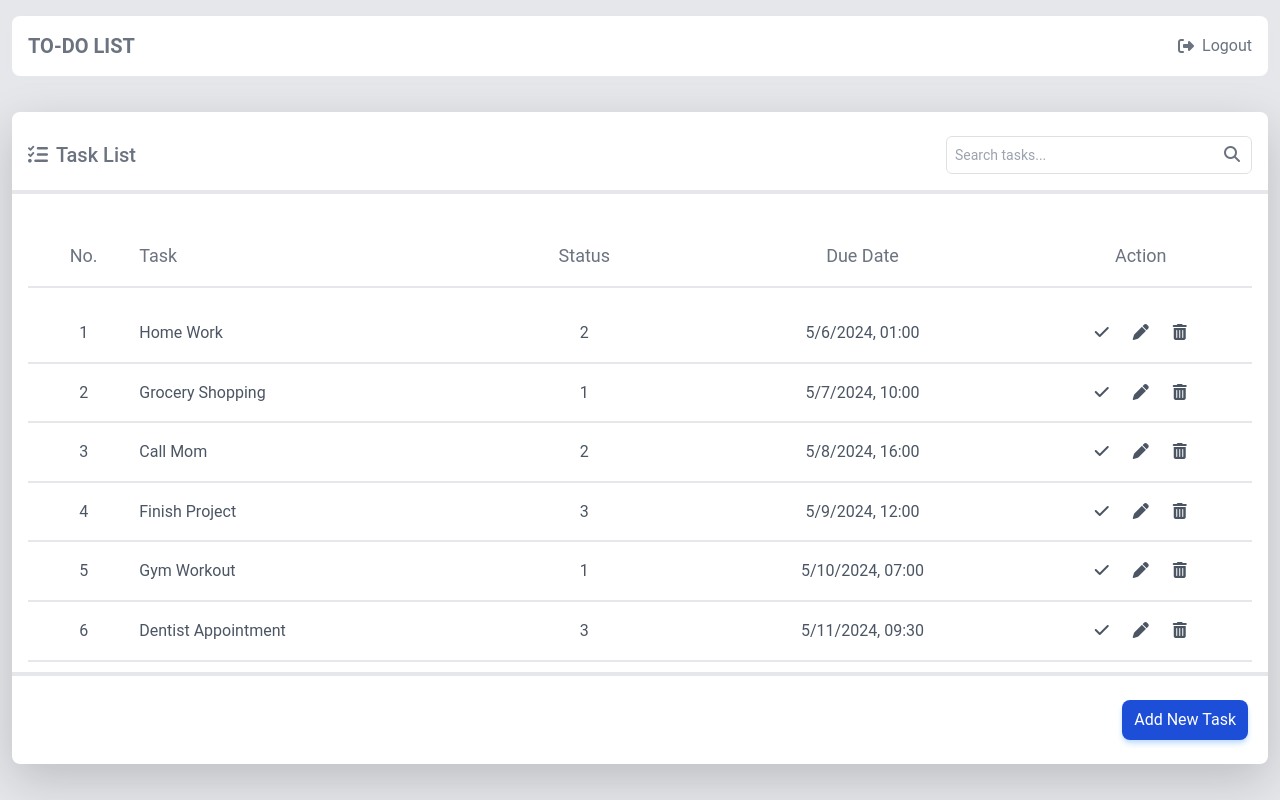
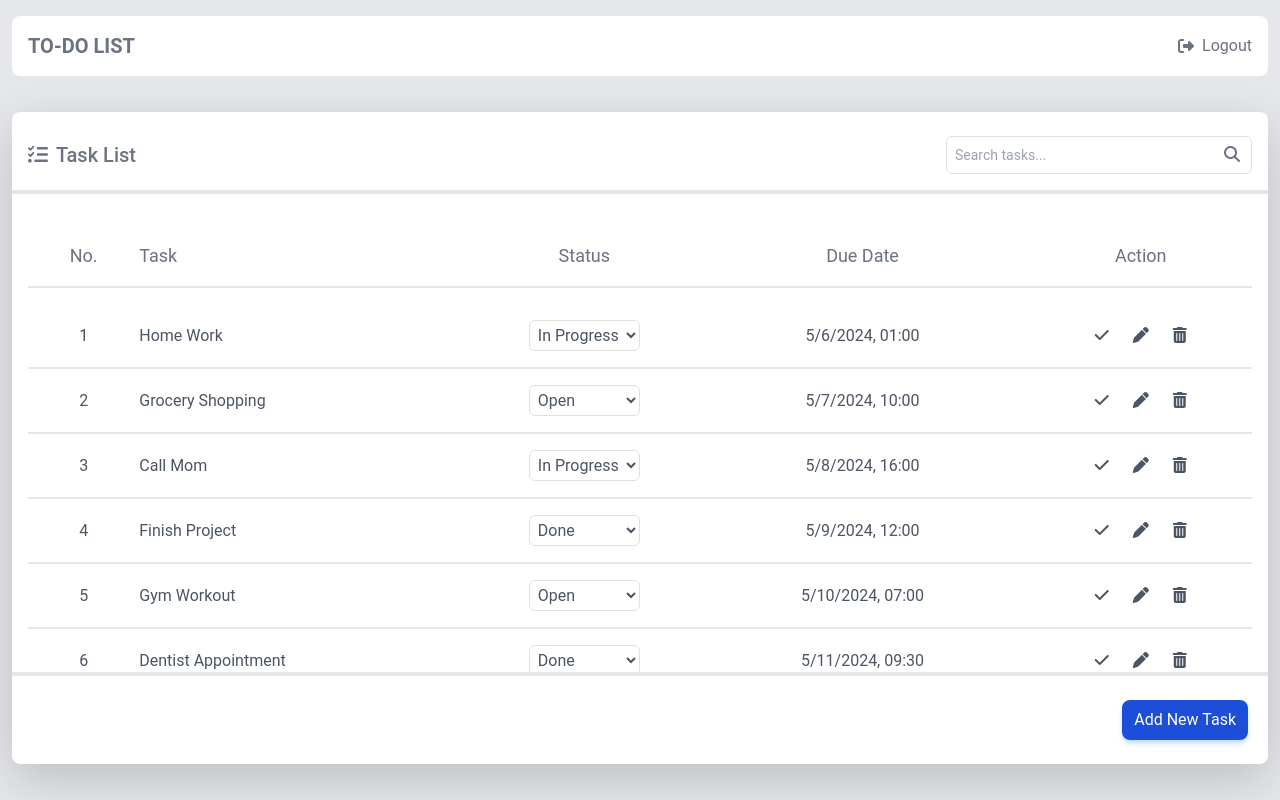
Before and after one commit to Germanium-Morina/TO-DO-LIST-APP, a React (Create React App) app in the folder front-end/: page /taskTable in a window 1280 px wide. Built offline with nearby package versions, Linux system fonts and the light colour scheme.

Commit message:
adding the select option to status section

```diff
--- a/front-end/src/Components/Table/TableItems.js
+++ b/front-end/src/Components/Table/TableItems.js
@@ -1,7 +1,8 @@
 import { useEffect, useState } from 'react';
+import PropTypes from 'prop-types';
 import { MDBIcon } from 'mdb-react-ui-kit';
 
-function TableItems({ items, searchQuery, setIsTyping }) {
+function TableItems({ items, searchQuery, setIsTyping, handleStatusChange }) {
   const [filteredItems, setFilteredItems] = useState(items);
 
   useEffect(() => {
@@ -18,6 +19,13 @@ function TableItems({ items, searchQuery, setIsTyping }) {
     }
   }, [searchQuery, items, setIsTyping]);
 
+  const statusOptions = [
+    { value: 1, label: 'Open' },
+    { value: 2, label: 'In Progress' },
+    { value: 3, label: 'Done' },
+    { value: 4, label: 'Canceled' },
+  ];
+
   return (
     <div className='flex flex-col pb-4 max-h-[calc(85vh-300px)] min-w-[1000px]'>
       <ul className='flex flex-col m-0 p-0'>
@@ -28,7 +36,19 @@ function TableItems({ items, searchQuery, setIsTyping }) {
           >
             <span className='flex-1 text-center pt-3 pb-3'>{index + 1}</span>
             <span className='flex-3 text-left pt-3 pb-3'>{item.task}</span>
-      <span className='flex-2 text-center pt-3 pb-3'>{item.status}</span>
+            <span className='flex-2 text-center pt-3 pb-3'>
+              <select
+                value={item.status}
+                onChange={(e) => handleStatusChange(index, e.target.value)}
+                className="bg-transparent border border-gray-300 p-1 focus:outline-none focus:shadow-gray-100 focus:shadow-sm hover:shadow-gray-100 hover:shadow-sm rounded-md"
+              >
+                {statusOptions.map(option => (
+                  <option key={option.value} value={option.value}>
+                    {option.label}
+                  </option>
+                ))}
+              </select>
+            </span>
             <span className='flex-3 text-center pt-3 pb-3'>{item.dueDate}</span>
             <div className='flex-2 flex items-center justify-center pt-3 pb-3 gap-4'>
               <button><MDBIcon fas icon="check" /></button>
@@ -42,4 +62,17 @@ function TableItems({ items, searchQuery, setIsTyping }) {
   );
 }
 
+TableItems.propTypes = {
+  items: PropTypes.arrayOf(PropTypes.shape({
+    task: PropTypes.string.isRequired,
+    status: PropTypes.number.isRequired,
+    dueDate: PropTypes.string.isRequired,
+    action: PropTypes.string.isRequired,
+  })).isRequired,
+  searchQuery: PropTypes.string.isRequired,
+  setIsTyping: PropTypes.func.isRequired,
+  handleStatusChange: PropTypes.func.isRequired,
+};
+
+
 export default TableItems;
--- a/front-end/src/Components/Table/TaskTable.js
+++ b/front-end/src/Components/Table/TaskTable.js
@@ -1,4 +1,4 @@
-import { useState, useMemo, useRef } from 'react';
+import { useState, useRef } from 'react';
 import { MDBIcon } from "mdb-react-ui-kit";
 import Search from './Search';
 import TableItems from './TableItems';
@@ -6,7 +6,7 @@ import useVerticalScrollbar from '../Scrollbars/useVerticalScrollbar';
 import useHorizontalScrollbar from '../Scrollbars/useHorizontalScrollbar';
 import "./style.css"
 function TaskTable() {
-  const items = useMemo(() => [
+  const [items, setItems] = useState([
     { task: 'Home Work', status: 2, dueDate: '5/6/2024, 01:00', action: 'Edit' },
     { task: 'Grocery Shopping', status: 1, dueDate: '5/7/2024, 10:00', action: 'Delete' },
     { task: 'Call Mom', status: 2, dueDate: '5/8/2024, 16:00', action: 'Edit' },
@@ -17,7 +17,7 @@ function TaskTable() {
     { task: 'Book Reading', status: 1, dueDate: '5/13/2024, 20:00', action: 'Continue' },
     { task: 'Code Review', status: 2, dueDate: '5/14/2024, 11:00', action: 'Review' },
     { task: 'Grocery Shopping', status: 1, dueDate: '5/15/2024, 17:30', action: 'Shop' }
-  ], []);
+  ]);
 
   const [searchQuery, setSearchQuery] = useState('');
   const [isTyping, setIsTyping] = useState(false);
@@ -31,6 +31,13 @@ function TaskTable() {
   const clearSearch = () => {
     setSearchQuery('');
     setIsTyping(false);
+  };
+
+  const handleStatusChange = (index, newStatus) => {
+    const updatedItems = items.map((item, i) =>
+      i === index ? { ...item, status: parseInt(newStatus, 10) } : item
+    );
+    setItems(updatedItems);
   };
 
   useVerticalScrollbar(scrollRef);
@@ -64,7 +71,7 @@ function TaskTable() {
                 <li className="flex-2 text-center">Action</li>
               </ul>
             </div>
-            <TableItems items={items} searchQuery={searchQuery} setIsTyping={setIsTyping} />
+            <TableItems items={items} searchQuery={searchQuery} setIsTyping={setIsTyping} handleStatusChange={handleStatusChange} />
           </div>
 
           {/* Vertical scrollbar */}
```
Lines whose indentation alone changed are shown as unchanged.
